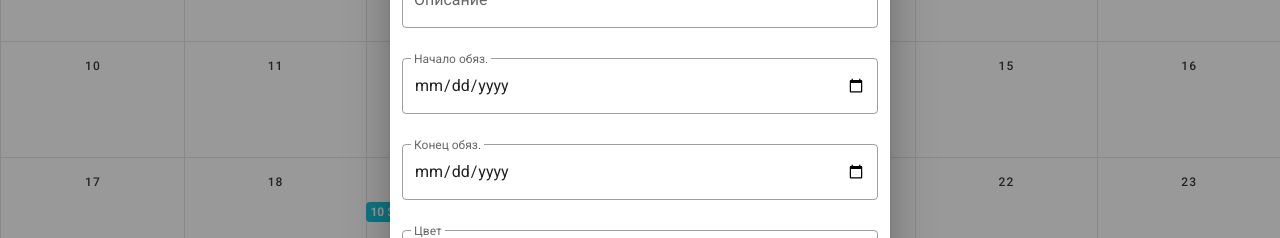
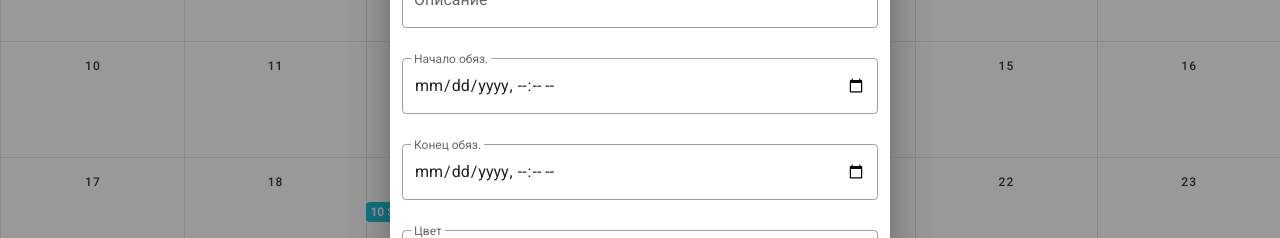
Before and after one commit to OlegFilinskiy/vue-calendar, a Vue app: page / in a window 1280 px wide. Both pictures are taken after a click on the button "ДОБАВИТЬ". Shown: the part 273-511 px from the top of the page. Built offline with nearby package versions, Linux system fonts and the light colour scheme.

Commit message:
Fixed displaying current date, fixed adding an event

```diff
--- a/src/components/Calendar.vue
+++ b/src/components/Calendar.vue
@@ -72,14 +72,14 @@
               ></v-text-field>
               <v-text-field
                   v-model="start"
-                  type="date"
+                  type="datetime-local"
                   label="Начало обяз."
                   required
                   outlined
               ></v-text-field>
               <v-text-field
                   v-model="end"
-                  type="date"
+                  type="datetime-local"
                   label="Конец обяз."
                   required
                   outlined
@@ -202,7 +202,7 @@
       participants: [],
       name: null,
       details: null,
-      start: new Date(),
+      start: null,
       end: null,
       color: "#00BCD4",
       currentlyEditing: null,
@@ -218,8 +218,9 @@
         const monthNames = ["январь", "февраль", "март", "апрель", "май", "июнь",
           "июль", "август", "сентябрь", "октябрь", "ноябрь", "декабрь"]
 
-        if (!end) {
-          return `${monthNames[start.getMonth()]} ${start.getFullYear()}`
+        if (!start || !end) {
+          let dateNow = new Date
+          return `${monthNames[dateNow.getMonth()]} ${dateNow.getFullYear()}`
         }
 
         const startMonth = this.monthFormatter(start)
```
